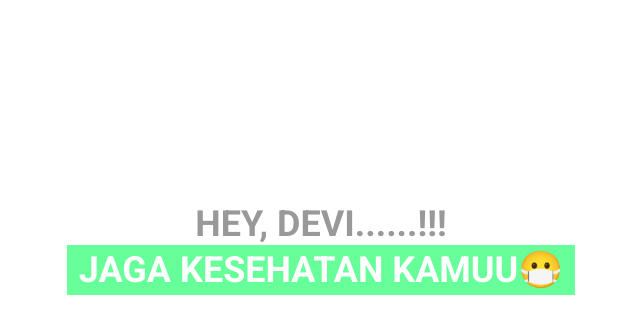
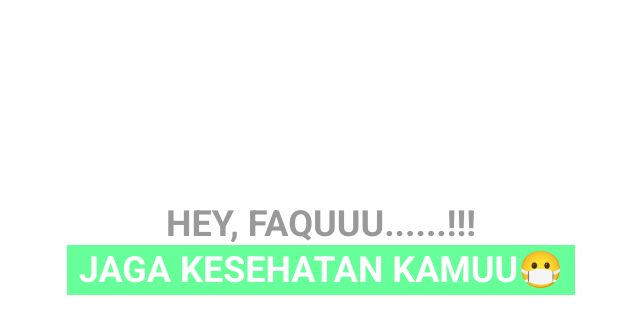
Before and after one commit to dwibagus74/-----, a plain HTML site: page index.html in a window 1280 px wide. Shown: the part 145-478 px from the top of the page, without its empty margins (319-959 px from the left). Drawn offline with Linux system fonts and the light colour scheme.

Commit message:
Update index.html

```diff
--- a/index.html
+++ b/index.html
@@ -3,12 +3,12 @@
 <head>
   <meta charset="UTF-8">
   <meta name="viewport" content="width=device-width, initial-scale=1.0">
-  <title>Hai!!!</title>
+  <title>Faquuu!!!</title>
   <link rel="stylesheet" text="text/css" href="style.css">
 </head>
 <body>
     <div id="container">
-      Hey, Devi......!!!
+      Hey, Faquuu......!!!
       <div id="flip">
       <div><div>Jgn Begadang Ya Hehe🤩🤩</div></div>
       <div><div>Jaga kesehatan kamuu😷 </div></div>
```
